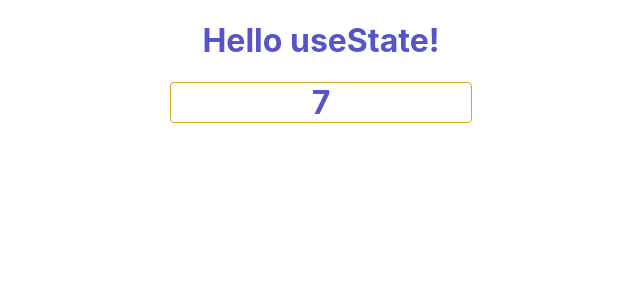
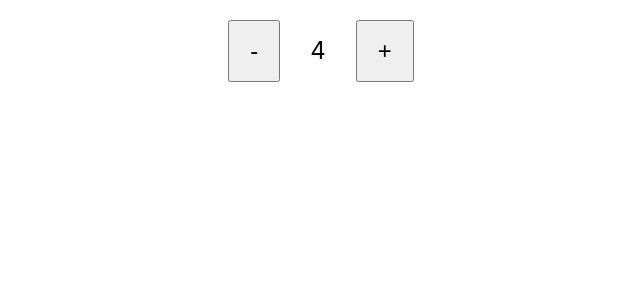
Before and after one commit to Asif-newaz/practice-react, a React (Create React App) app: page / in a window 1280 px wide. Shown: the top 300 px of the page, without its empty margins (319-959 px from the left). Built offline with nearby package versions, Linux system fonts and the light colour scheme.

Commit message:
update App.js

```diff
--- a/src/App.js
+++ b/src/App.js
@@ -3,12 +3,14 @@ import "./App.css";
 
 // Components
 // import RandomJokeApiCall from "./Components/RandomJokeApiCall/index";
-import LearnUseEffectScrimba from "./Components/LearnUseEffectScrimba/index";
+// import LearnUseEffectScrimba from "./Components/LearnUseEffectScrimba/index";
+import LearnHooksSimplifiedWeb from "./Components/LearnHooksSimplifiedWeb/index";
 
 function App() {
   return (
     <div className="App">
-      <LearnUseEffectScrimba />
+      <LearnHooksSimplifiedWeb />
+      {/* <LearnUseEffectScrimba /> */}
       {/* <RandomJokeApiCall /> */}
     </div>
   );
```
